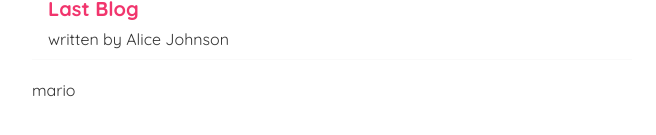
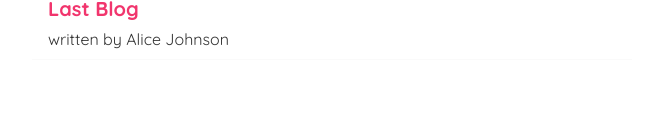
Before and after one commit to b13-niass/blog-react, a React (Create React App) app: page / in a window 1280 px wide. Shown: the part 393-528 px from the top of the page, without its empty margins (308-964 px from the left). Built offline with nearby package versions, Linux system fonts and the light colour scheme; data requests are answered from the project's data file; the HTML template or start-up script is replaced by a standard one.

Commit message:
Adding Timeout for loading

```diff
--- a/src/Home.js
+++ b/src/Home.js
@@ -28,14 +28,16 @@ const Home = () => {
     const [name, setName] = useState("mario")
 
     useEffect(() => {
+        setTimeout( () => {
             fetch('http://localhost:8084/blogs')
                 .then(res => {
                     return res.json();
                 })
-            .then(data =>{
+                .then(data => {
                     setBlogs(data);
                     setIsPending(false)
                 })
+        }, 1000)
     }, [name]);
 
     return (
@@ -46,7 +48,7 @@ const Home = () => {
 
         {/*<BlogList blogs={blogs.filter(blog => blog.author==="mario")} title="Marios Blogs !" handleDelete={handleDelete}/>*/}
         {/*  <button onClick={() => setName(prevState => (prevState === "Dieng" ? "Niass" : "Dieng"))}>Change name</button>*/}
-          <p>{name}</p>
+        {/*  <p>{name}</p>*/}
       </div>
     );
 }
```
Lines whose indentation alone changed are shown as unchanged.
